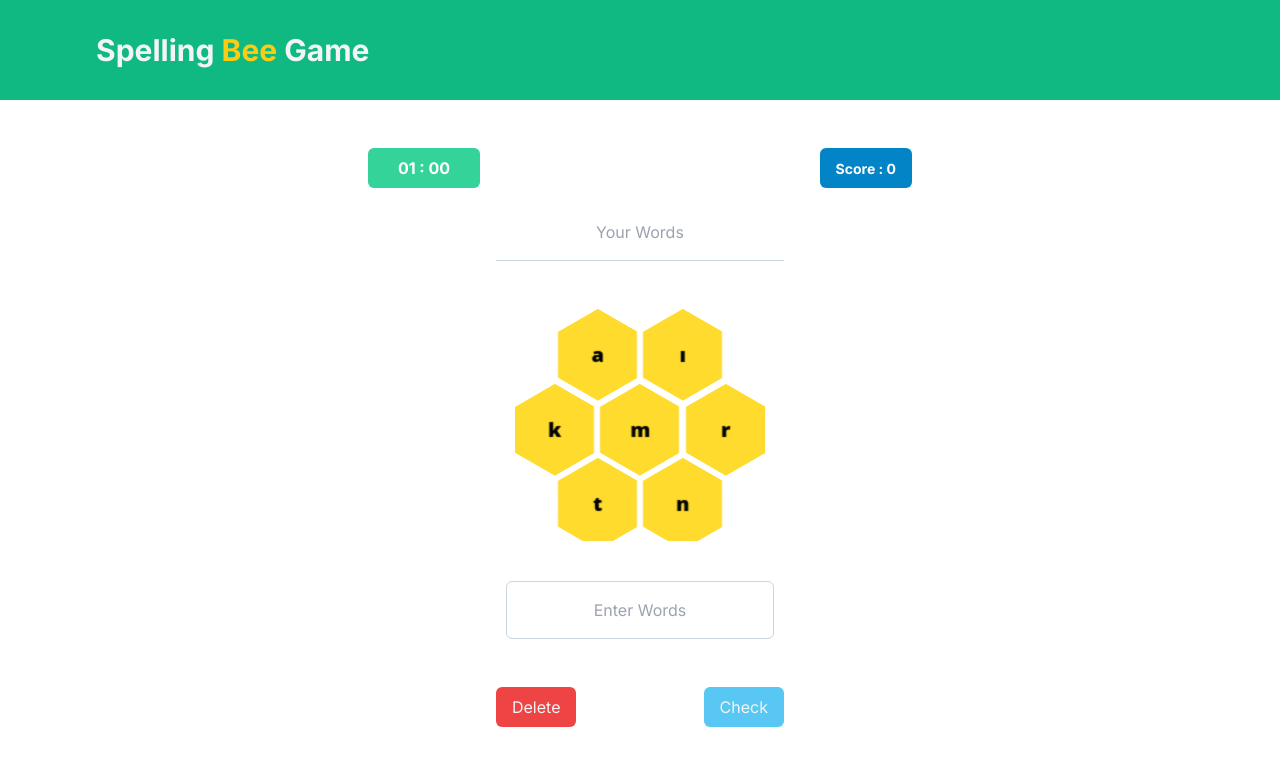
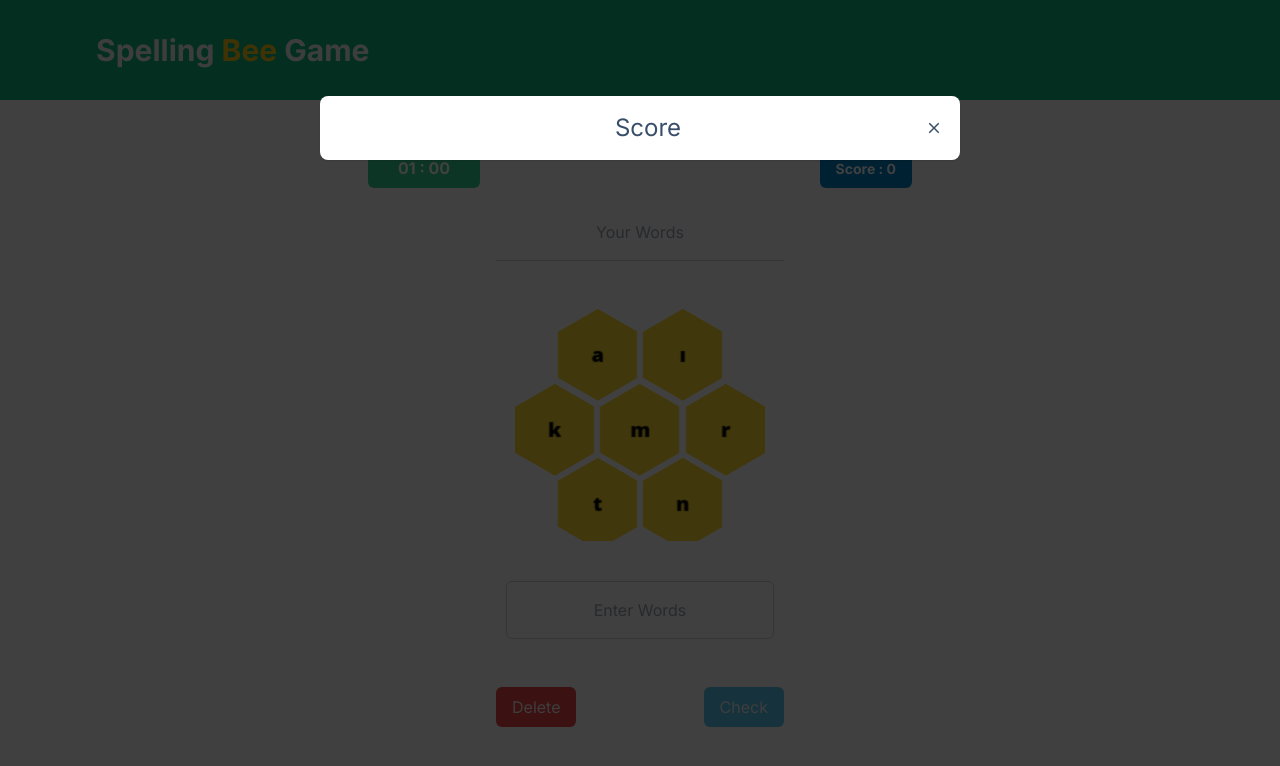
Before and after one commit to musayar9/Spelling-Bee, a Next.js app: page /turkish in a window 1280 px wide. Shown: the top 766 px of the page. Built offline with nearby package versions, Linux system fonts and the light colour scheme.

Commit message:
created score modal and table modal

```diff
--- a/package.json
+++ b/package.json
@@ -12,6 +12,7 @@
     "next": "14.2.3",
     "react": "^18",
     "react-dom": "^18",
+    "react-icons": "^5.2.1",
     "react-toastify": "^10.0.5"
   },
   "devDependencies": {
--- a/src/components/Game.jsx
+++ b/src/components/Game.jsx
@@ -4,6 +4,8 @@ import { useEffect, useRef, useState } from "react";
 import { formattedTime } from "./Funtcions";
 import { ToastContainer, toast } from "react-toastify";
 import "react-toastify/dist/ReactToastify.css";
+
+import { MdClose } from "react-icons/md";
 export default function Game({ language, dictionary }) {
   // console.log("dictionary", dictionary.letters);
   const { point, setPoint, isLetter, setIsLetter, timer, isInput, setTimer } =
@@ -108,12 +110,11 @@ export default function Game({ language, dictionary }) {
   // console.log("mathcWords", matchWords);
   return (
     <div className="mx-auto max-w-8xl my-8">
-      <div className=" grid grid-cols-9 ">
-        <div className="p-4 w-96">
+      {/* <div className="p-4 w-96">
           {matchWords.length > 0 && (
             <div className="rounded-md max-w-2xl mx-auto my-2 p-4">
               <h6 className="text-center text-2xl -mt-4">Words Found</h6>
-              {/* <ul className="">
+              <ul className="">
                 <li className="flex items-center justify-between">
                   <span> Word</span>
                   <span>Score</span>
@@ -130,9 +131,89 @@ export default function Game({ language, dictionary }) {
                     </li>
                   );
                 })}
-              </ul> */}
+              </ul>
 
               <div className="overflow-x-auto h-72">
+                <table className="table p-2 ">
+
+                  <thead>
+                    <tr>
+                      <th>Order</th>
+                      <th>Word</th>
+                      <th>Point</th>
+                    </tr>
+                  </thead>
+                  <tbody>
+
+                    {matchWords.map((word, index) => (
+                      <tr key={index}>
+                        <th>{index + 1}</th>
+                        <td>{word}</td>
+                        <td>{word.length}</td>
+                      </tr>
+                    ))}
+
+
+                  </tbody>
+                  <tfoot>
+                    <tr className="">
+                      <th>Sum Words:{matchWords.length} </th>
+                      <th>Total Score</th>
+
+                      <th>{point}</th>
+                    </tr>
+                  </tfoot>
+                </table>
+              </div>
+
+            </div>
+          )}
+        </div> */}
+
+      <div className="flex max-w-xl mx-auto items-center justify-between  p-4">
+        <div className="bg-emerald-400 rounded-md  w-28 p-2 text-white font-bold text-center relative">
+          <span className="">{formattedTime(timer)}</span>{" "}
+          {isCorrect && (
+            <>
+              <p className="absolute -right-3 -top-3">
+                <span className="relative flex h-8 w-8">
+                  <span className="animate-ping absolute inline-flex h-full w-full rounded-full bg-sky-400 opacity-75"></span>
+                  <span className="relative inline-flex items-center justify-center rounded-full h-8 w-8 p-2 text-[10px] bg-sky-500">
+                    +15
+                  </span>
+                </span>
+              </p>
+            </>
+          )}
+        </div>
+
+        {/* You can open the modal using document.getElementById('ID').showModal() method */}
+
+        {matchWords.length > 0 && (
+          <div className="relative">
+            <button
+              className="btn "
+              onClick={() => document.getElementById("my_modal_4").showModal()}
+            >
+              Show Words
+            </button>
+            {isCorrect && (
+              <p className="absolute -right-3 -top-3">
+                <span className="relative flex h-8 w-8">
+                  <span className="animate-ping absolute inline-flex h-full w-full rounded-full bg-sky-400 opacity-75"></span>
+                  <span className="relative inline-flex items-center justify-center rounded-full h-8 w-8 p-2 text-[10px] bg-yellow-500 text-white font-bold">
+                    +1
+                  </span>
+                </span>
+              </p>
+            )}
+          </div>
+        )}
+
+        <dialog id="my_modal_4" className="modal">
+          <div className="modal-box w-11/12 max-w-2xl">
+            <h3 className="font-bold text-lg text-center my-4">Words Found!</h3>
+            <div className="overflow-x-auto h-64">
               <table className="table p-2 ">
                 {/* head */}
                 <thead>
@@ -148,7 +229,7 @@ export default function Game({ language, dictionary }) {
                     <tr key={index}>
                       <th>{index + 1}</th>
                       <td>{word}</td>
-                        <td>{word.length}</td>
+                      <td>+{word.length}</td>
                     </tr>
                   ))}
 
@@ -164,27 +245,13 @@ export default function Game({ language, dictionary }) {
                 </tfoot>
               </table>
             </div>
+            <div className="modal-action">
+              <form method="dialog">
+                <button className="btn">Close</button>
+              </form>
             </div>
-          )}
           </div>
-
-        <div className="col-span-7">
-          <div className="flex max-w-xl mx-auto  justify-between  p-4">
-            <div className="bg-emerald-400 rounded-md  w-28 p-2 text-white font-bold text-center relative">
-              <span className="">{formattedTime(timer)}</span>{" "}
-              {isCorrect && (
-                <>
-                  <p className="absolute -right-3 -top-3">
-                    <span className="relative flex h-8 w-8">
-                      <span className="animate-ping absolute inline-flex h-full w-full rounded-full bg-sky-400 opacity-75"></span>
-                      <span className="relative inline-flex items-center justify-center rounded-full h-8 w-8 p-2 text-[10px] bg-sky-500">
-                        +15
-                      </span>
-                    </span>
-                  </p>
-                </>
-              )}
-            </div>
+        </dialog>
 
         <div className="bg-sky-600 rounded-md px-4 py-2 text-white font-bold relative text-center">
           <span className="text-sm"> Score : {point}</span>
@@ -276,8 +343,32 @@ export default function Game({ language, dictionary }) {
           </button>
         </div>
       </div>
+
+      {/* Show Results=  */}
+
+      <>
+        <div className=" fixed  z-50 inset-0 bg-black bg-opacity-75 flex justify-center items-center w-full  ">
+          <div className=" absolute top-20 p-4 w-full max-w-2xl max-h-full  ">
+            {/* Modal content */}
+            <div className="relative bg-white p-4 rounded-lg shadow ">
+              <div className="flex items-center ">
+                <p className="text-2xl mx-auto pl-4">Score</p>
+                <button
+                  ref={ref}
+                  type="button"
+                  className="absolute    end-2.5  hover:text-red-800 rounded-lg text-sm w-8 h-8 ms-auto inline-flex justify-center items-center "
+                >
+                  <MdClose size={18} />
+                </button>
+              </div>
+
+              <div>
+                <div className="flex items-center justify-center "></div>
               </div>
             </div>
+          </div>
+        </div>
+      </>
 
       <ToastContainer
         autoClose={1400}
```
Also changed, not shown: 1 other file (tests, documents, lock files or other folders). Lines whose indentation alone changed are shown as unchanged.
